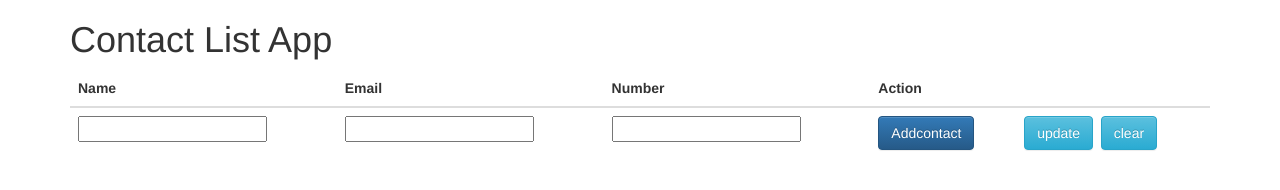
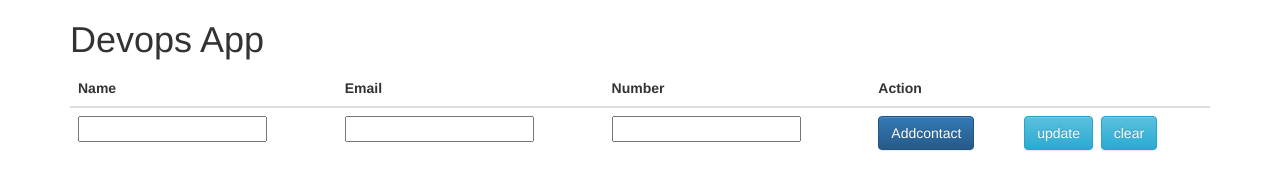
Before and after one commit to vrdipu/contactlistAPP, a plain HTML site: page contactlistapp/public/index.html in a window 1280 px wide. Drawn offline with nearby package versions, Linux system fonts and the light colour scheme; no server answers.

Commit message:
Update index.html

```diff
--- a/contactlistapp/public/index.html
+++ b/contactlistapp/public/index.html
@@ -17,7 +17,7 @@ and open the template in the editor.
 </head>
 <body>
    <div class="container" ng-controller="AppCtrl">
-        <h1>Contact List App</h1>
+        <h1>Devops App</h1>
         <table class="table">
           <thead>
           	<tr>
```
